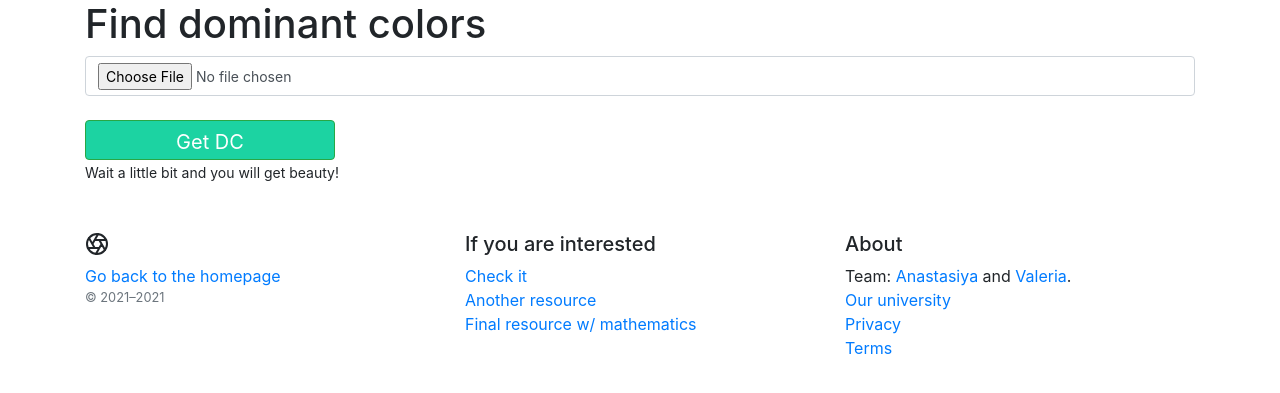
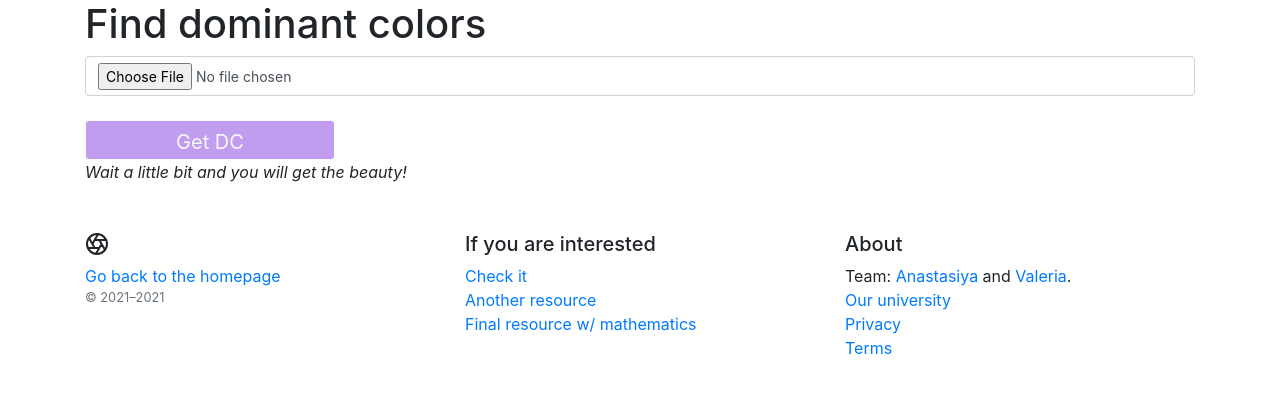
Before and after one commit to Anastasia-Paliy/Dominant_Colors, a Flask app: page /starting in a window 1280 px wide. Shown: the part 48-441 px from the top of the page. Run offline with Flask 2, Linux system fonts and the light colour scheme; some libraries are stand-ins or nearby versions.

Commit message:
make it better

```diff
--- a/main.py
+++ b/main.py
@@ -1,9 +1,12 @@
-from flask import Flask, render_template
+from tkinter import Tk, Frame, Button, Label, Image, Canvas, LEFT
+
+from PIL import ImageTk
+from flask import Flask, render_template, request, make_response
 
 site = Flask(__name__)
 
 
-@site.route('/')  # отслеживаем главную стр
+@site.route('/')
 def home():
     return render_template('home.html')
 
@@ -23,9 +26,12 @@ def support():
     return render_template('support.html')
 
 
-@site.route('/starting')
+@site.route('/starting', methods=['POST', 'GET'])
 def starting():
-    return render_template('starting.html')
+    if request.method == 'POST':
+        image = request.form['uploadfile']
+    else:
+        return render_template('starting.html')
 
 
 @site.route('/result')
@@ -33,5 +39,10 @@ def result():
     return render_template('result.html')
 
 
+@site.route('/')
+def http_404_handler():
+    return make_response("<h2>404 Error</h2>", 400)
+
+
 if __name__ == "__main__":
     site.run(debug=True)
--- a/templates/about.html
+++ b/templates/about.html
@@ -7,6 +7,6 @@
 {% block body %}
 <div class="container">
     <h1>About our project</h1>
-    <p>Hi, it's project made by students of SPBEU -- Valerochka and Anastasiya</p>
+    <p>Hi, it's project made by students of SPbSUE - Valerochka and Anastasiya</p>
 </div>
 {% endblock %}
--- a/templates/starting.html
+++ b/templates/starting.html
@@ -9,8 +9,8 @@
     <h1>Find dominant colors</h1>
     <form action="/result" method="post">
         <input type="file" name="uploadfile" size="5" class="form-control" style="font-size:14px; height:40px; width:100%;"><br>
-        <button type="submit" class="btn btn-success" style="background:#1cd3a2; width:250px; height:40px; font-size:20px; ">Get DC</button>
+        <button type="submit" class="btn btn-outline-light" style="background-color: #C19DF0; width:250px; height:40px; font-size:20px; ">Get DC</button>
     </form>
-    <span style="font-size:14px;">Wait a little bit and you will get beauty!</span>
+    <span class="font-italic font-size-14px">Wait a little bit and you will get the beauty!</span>
 </div>
 {% endblock %}
```
